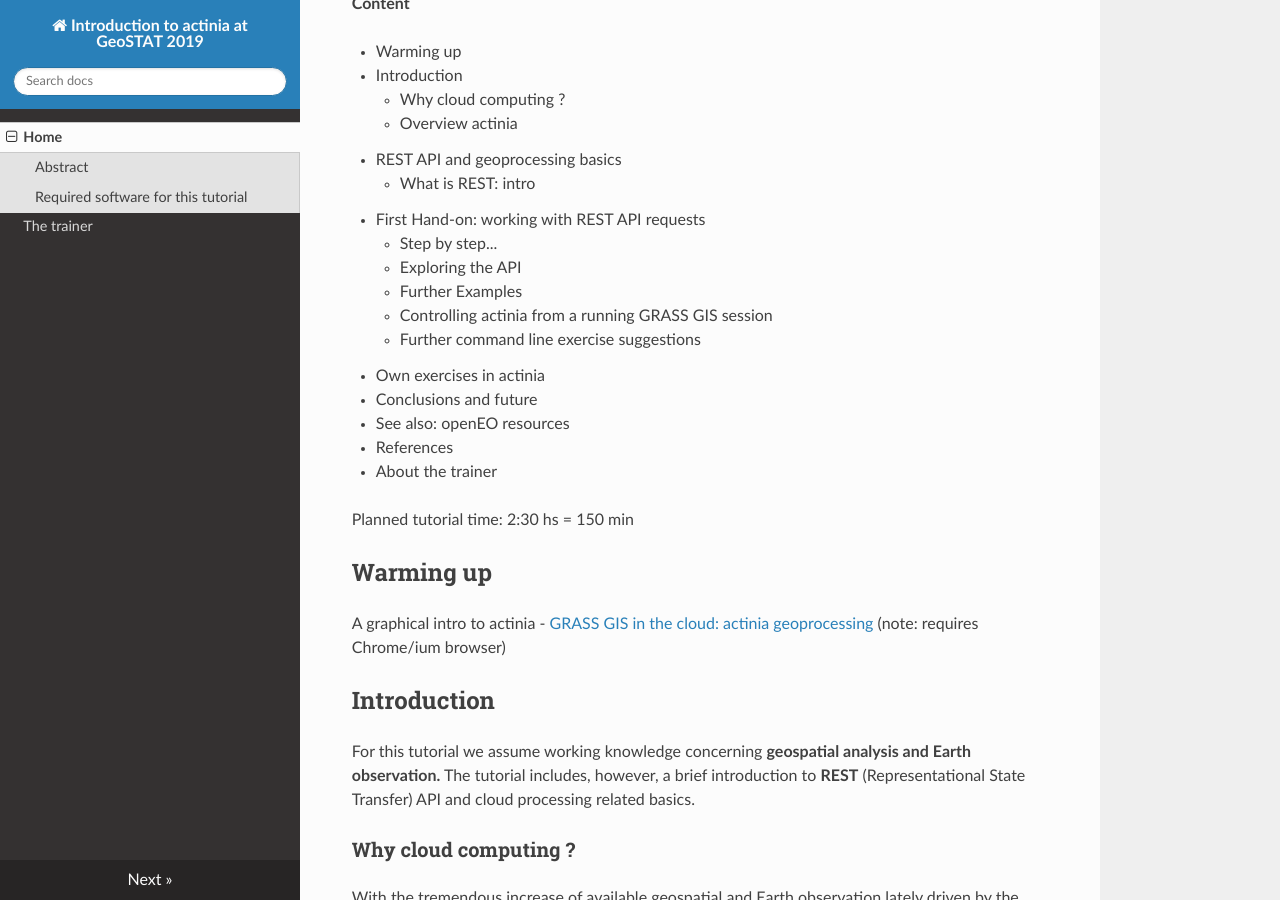
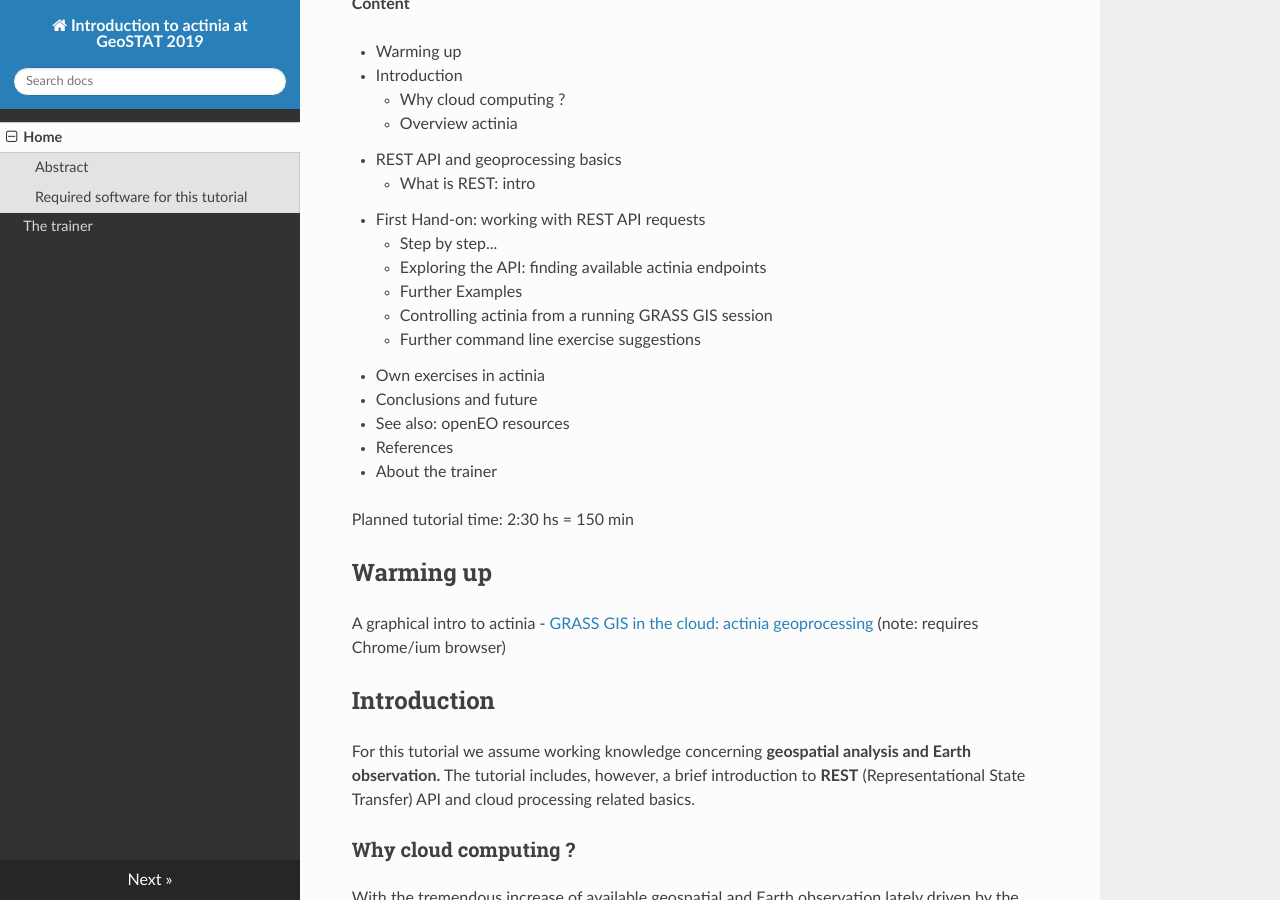
Before and after one commit to actinia-org/actinia-introduction, an MkDocs documentation site: the page built from docs/index.md, in a window 1280 px wide and 900 px high, scrolled down 1038 px. Built offline with MkDocs 1.6.1, drawn with Linux system fonts in a browser that asks for light colours; nearby versions of some CDN libraries; some of the changed text lies outside the part shown.

```diff
--- a/docs/index.md
+++ b/docs/index.md
@@ -35,7 +35,7 @@ Note: We will use the demo actinia server at [https://actinia.mundialis.de/](htt
     * What is REST: intro
 * First Hand-on: working with REST API requests
     * Step by step...
-    * Exploring the API
+    * Exploring the API: finding available actinia endpoints
     * Further Examples
     * Controlling actinia from a running GRASS GIS session
     * Further command line exercise suggestions
@@ -286,7 +286,7 @@ Step 4:
 
 * Submit a compute job and check its status (in case of asynchronous jobs by polling).
 
-### Exploring the API
+### Exploring the API: finding available actinia endpoints
 
 The actinia REST API documentation at [https://redocly.github.io/redoc/?url=https://actinia.mundialis.de/api/v1/swagger.json](https://redocly.github.io/redoc/?url=https://actinia.mundialis.de/api/v1/swagger.json) comes with a series of examples.
 
@@ -516,7 +516,10 @@ See: [https://github.com/mundialis/actinia_core/blob/master/scripts/curl_command
 
 [2] Planet 2019: Developer resource center, [https://developers.planet.com/planetschool/rest-apis/](https://developers.planet.com/planetschool/rest-apis/)
 
-[3] actinia paper: [![DOI](https://zenodo.org/badge/DOI/10.5281/zenodo.2631917.svg)](https://doi.org/10.5281/zenodo.2631917)
+[3] [actinia API reference](https://redocly.github.io/redoc/?url=https://actinia.mundialis.de/api/v1/swagger.json) documentation
+
+[4] actinia paper: [![DOI](https://zenodo.org/badge/DOI/10.5281/zenodo.2631917.svg)](https://doi.org/10.5281/zenodo.2631917)]
+
 
 ## About the trainer
 
```
